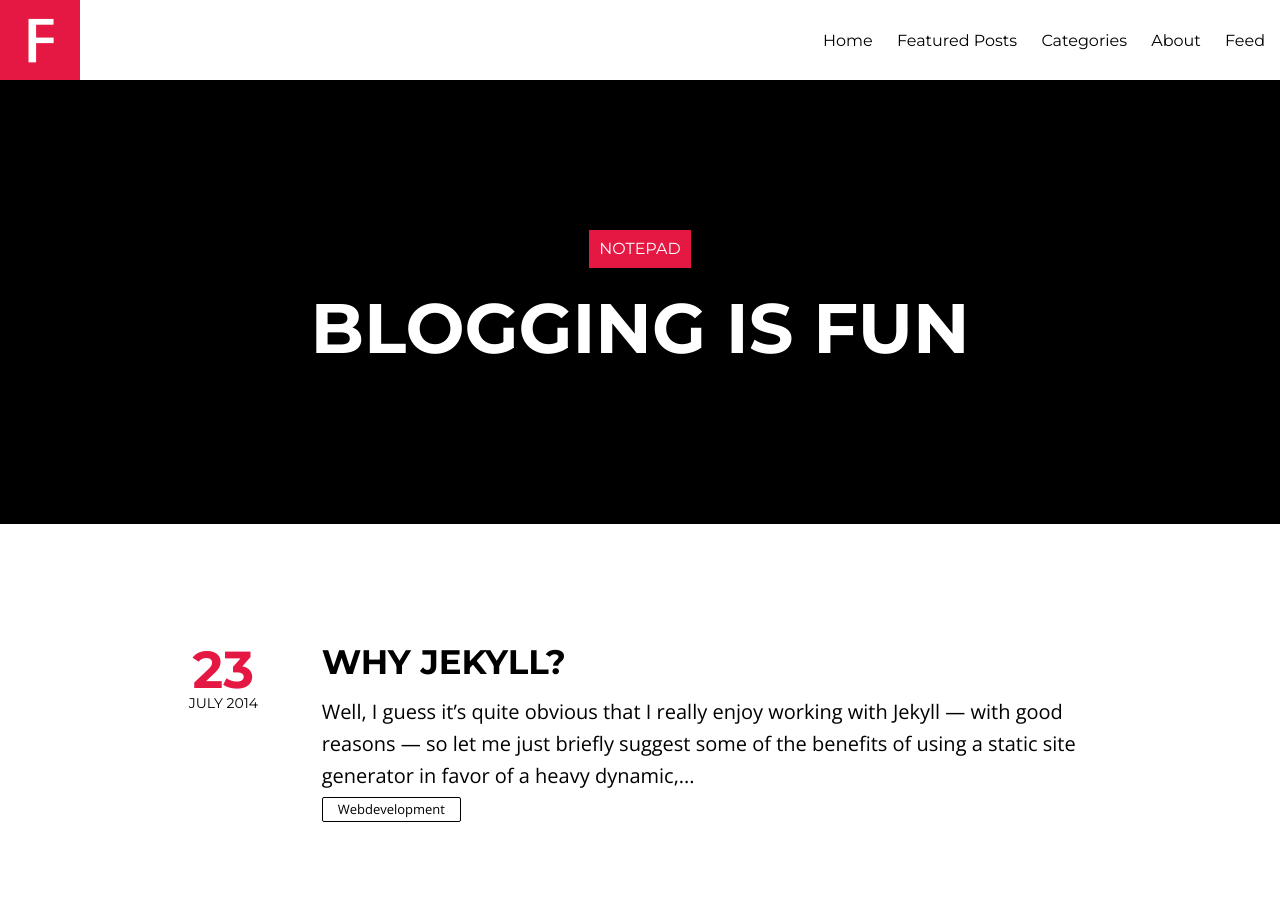
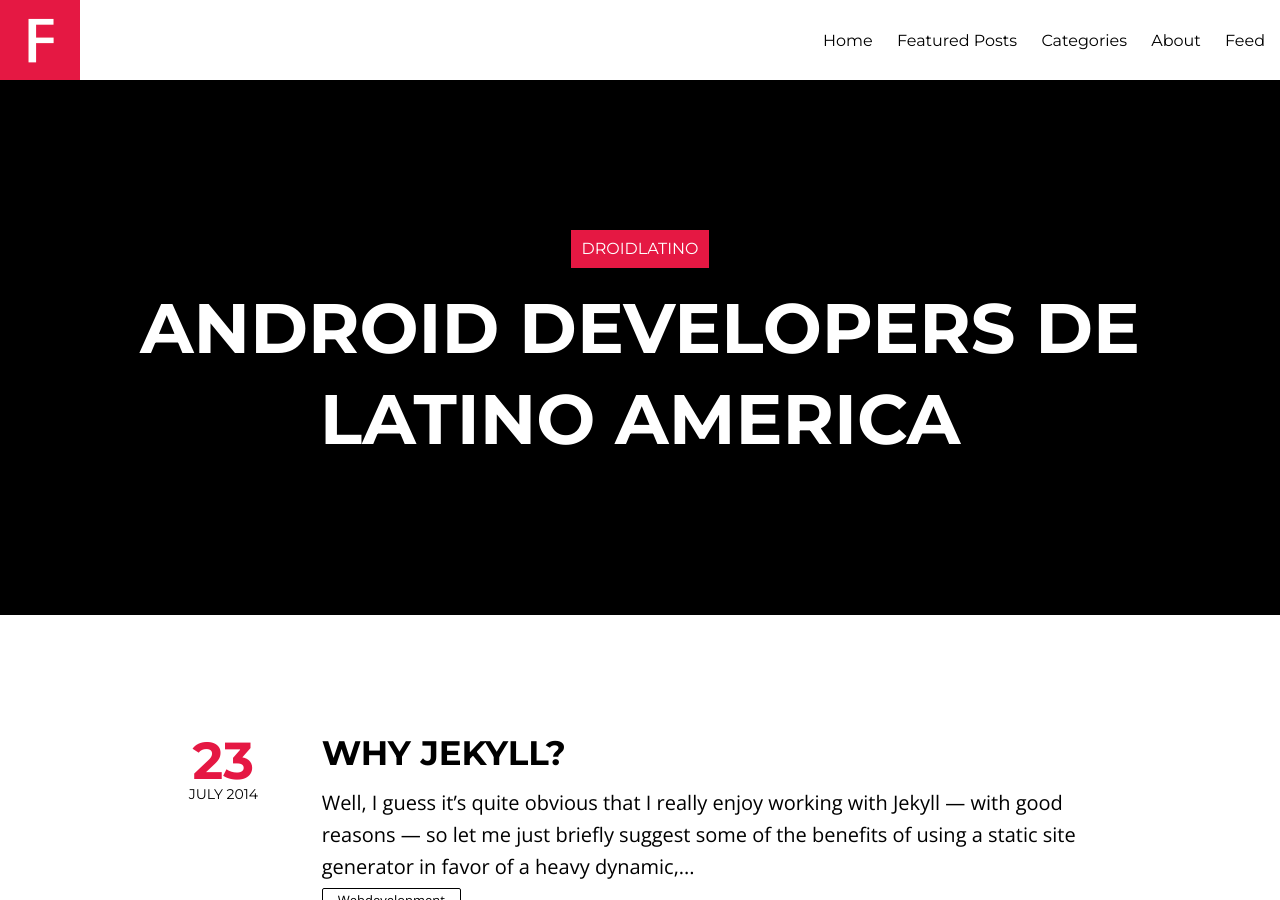
Before and after one commit to DroidLatino/droidlatino.github.io, a Jekyll site: the page built from index.html, in a window 1280 px wide and 900 px high. Built offline with Jekyll 4.4.1, drawn with Linux system fonts in a browser that asks for light colours; nearby versions of some CDN libraries; the list of posts is cut into pages by our own code; some of the changed text lies outside the part shown.

```diff
--- a/_config.yml
+++ b/_config.yml
@@ -1,7 +1,7 @@
-title:            Notepad
-description:      "Blogging is fun"
+title:            DroidLatino
+description:      "Android Developers de Latino America"
 logo:             logo.png
-disqus_shortname: hmfaysal
+disqus_shortname: droidlatino
 share:            true
 dropcap:			true
 # Change url to your domain. Leave localhost server or blank when working locally.
@@ -11,7 +11,7 @@
 
 # Owner/author information
 owner:
-  name:           Hossain Mohd Faysal
+  name:           DroidLatino
   avatar:         hmfaysal.jpg
   email:          hmfaysal@alum.mit.edu
   # Use the coder's toolbox at http://coderstoolbox.net/string/#!encoding=xml&action=encode&charset=us_ascii to encode your description into XML string
@@ -47,7 +47,7 @@
 # http://en.wikipedia.org/wiki/List_of_tz_database_time_zones
 timezone:    Asia/Dhaka
 future:      true
-highlighter: pygments
+highlighter: rouge
 markdown:    kramdown
 paginate:    5
 paginate_path: "page:num"
```
